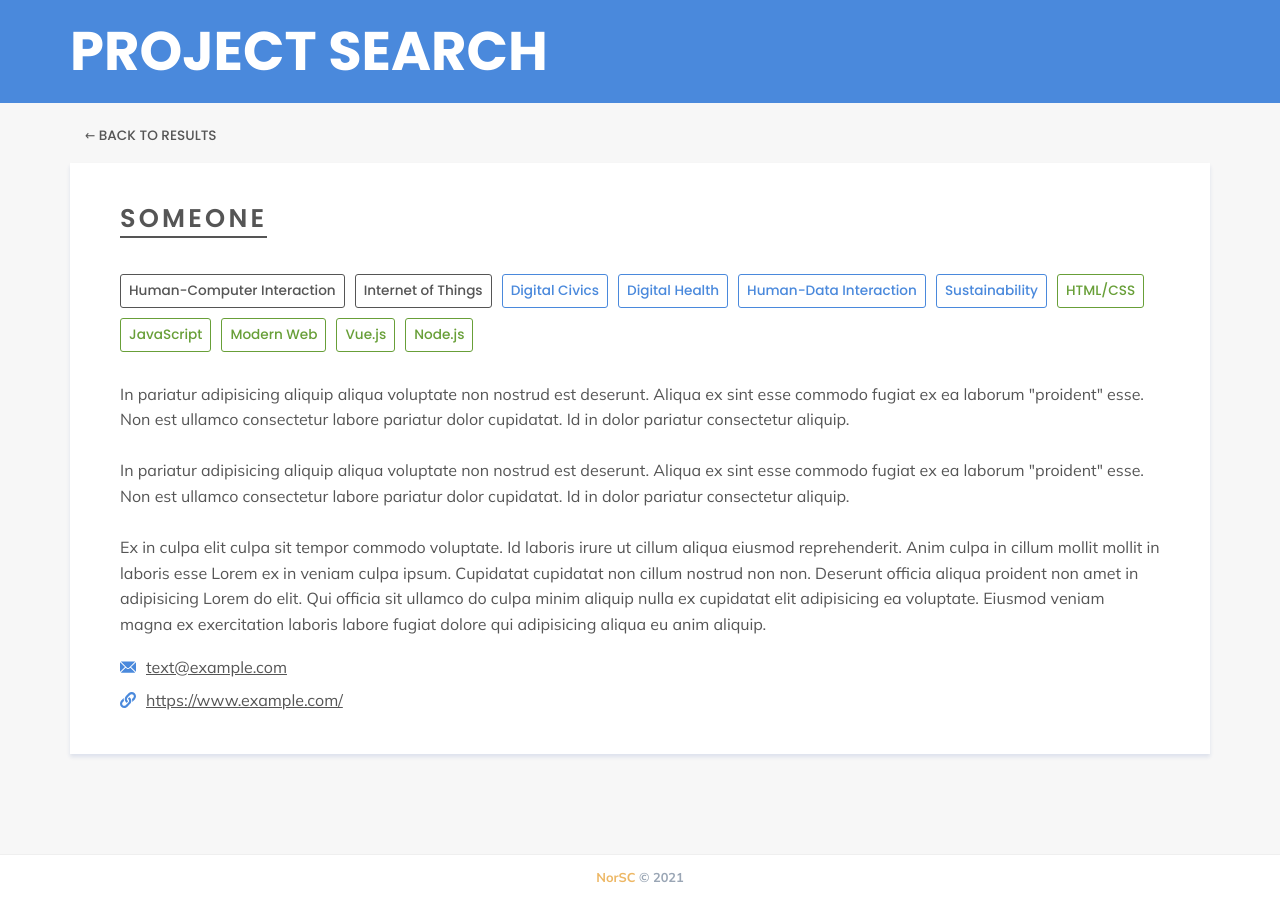
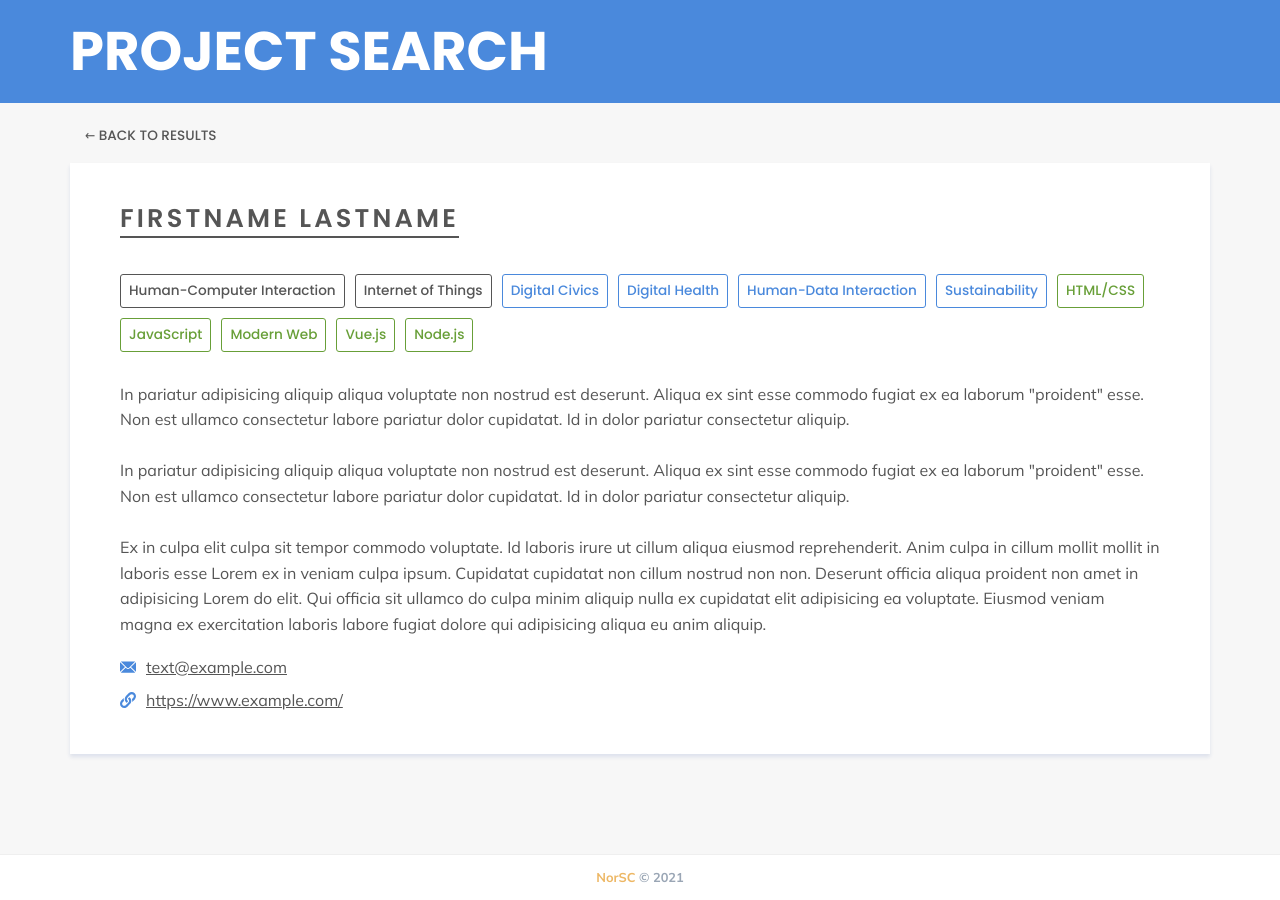
Before and after one commit to NorSC/supervisor-search, a Jekyll site: the page built from _supervisors/someone1.md, in a window 1280 px wide. Built offline with Jekyll 4.4.1, drawn with Linux system fonts in a browser that asks for light colours; a script that is not in the unit is left out.

Commit message:
Update Supervisors “someone1”

```diff
--- a/_supervisors/someone1.md
+++ b/_supervisors/someone1.md
@@ -1,5 +1,5 @@
 ---
-name: Someone
+name: Firstname Lastname
 title: Someone
 email: text@example.com
 website: https://www.example.com/
```
